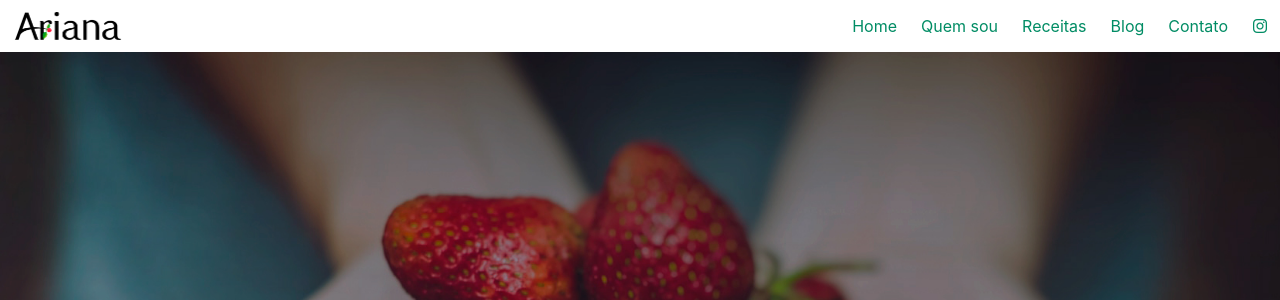
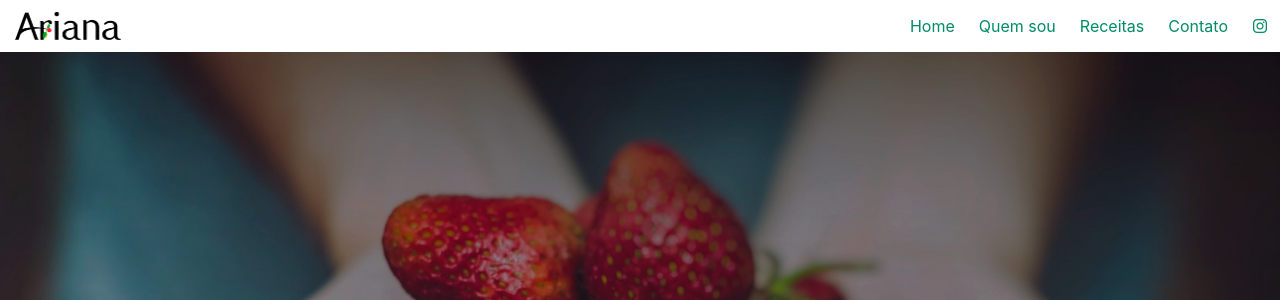
Before and after one commit to caioscm/arianaschmitz, a Django app: page /contato/ in a window 1280 px wide. Shown: the top 300 px of the page. Run offline with Django 3.2, Linux system fonts and the light colour scheme; some libraries are stand-ins or nearby versions.

Commit message:
retirada do blog do menu

```diff
--- a/templates/partials/_menu.html
+++ b/templates/partials/_menu.html
@@ -33,9 +33,9 @@
 		        Receitas
 		      </a>
 
-		      <a class="navbar-item" href="{% url 'blog' %}">
+		      <!--<a class="navbar-item" href="{% url 'blog' %}">
 		        Blog
-		      </a>
+		      </a>-->
 
 		      <a class="navbar-item" href="{% url 'contato' %}">
 		        Contato
```
